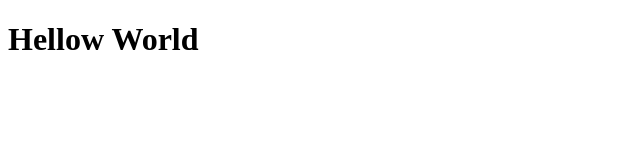
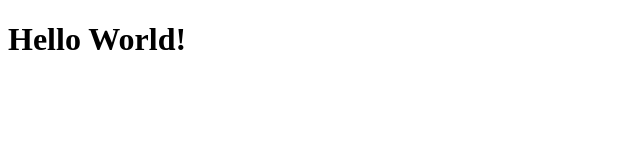
Before and after one commit to talles-h/coursera-webdev, a plain HTML site: page site/index.html in a window 1280 px wide. Shown: the full height of the page, 0-640 px from the left. Drawn offline with Linux system fonts and the light colour scheme.

Commit message:
Small fix

```diff
--- a/site/index.html
+++ b/site/index.html
@@ -4,6 +4,6 @@
 	<title>Hello World</title>
 </head>
 <body>
-<h1>Hellow World</h1>
+<h1>Hello World!</h1>
 </body>
 </html>
```
